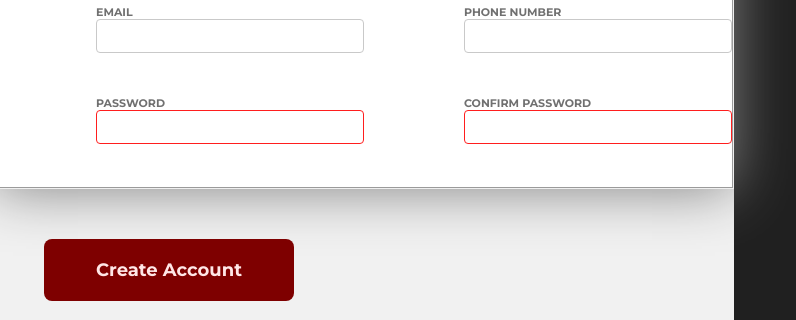
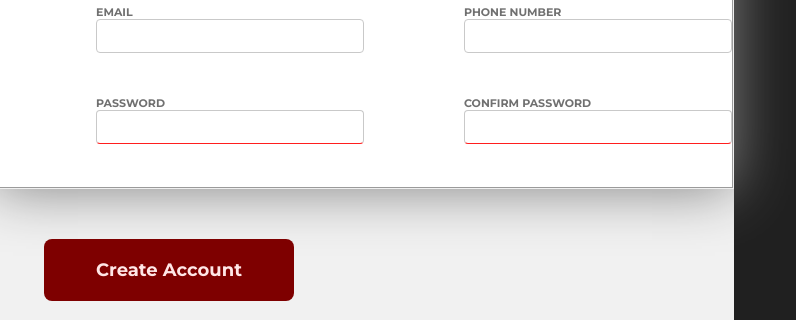
Before and after one commit to liver-juice/top-signupform, a plain HTML site: page index.html in a window 1280 px wide. Shown: the part 315-635 px from the top of the page, 386-1182 px from the left. Drawn offline with Linux system fonts and the light colour scheme.

Commit message:
changed invalid pseudostate border to an underline

```diff
--- a/styles.css
+++ b/styles.css
@@ -121,7 +121,7 @@ input:focus{
 }
 
 input:invalid{
-    border: 1px solid rgb(255, 30, 30);
+    border-bottom: 1px solid rgb(255, 30, 30);
 }
 
 .headtext{
```
